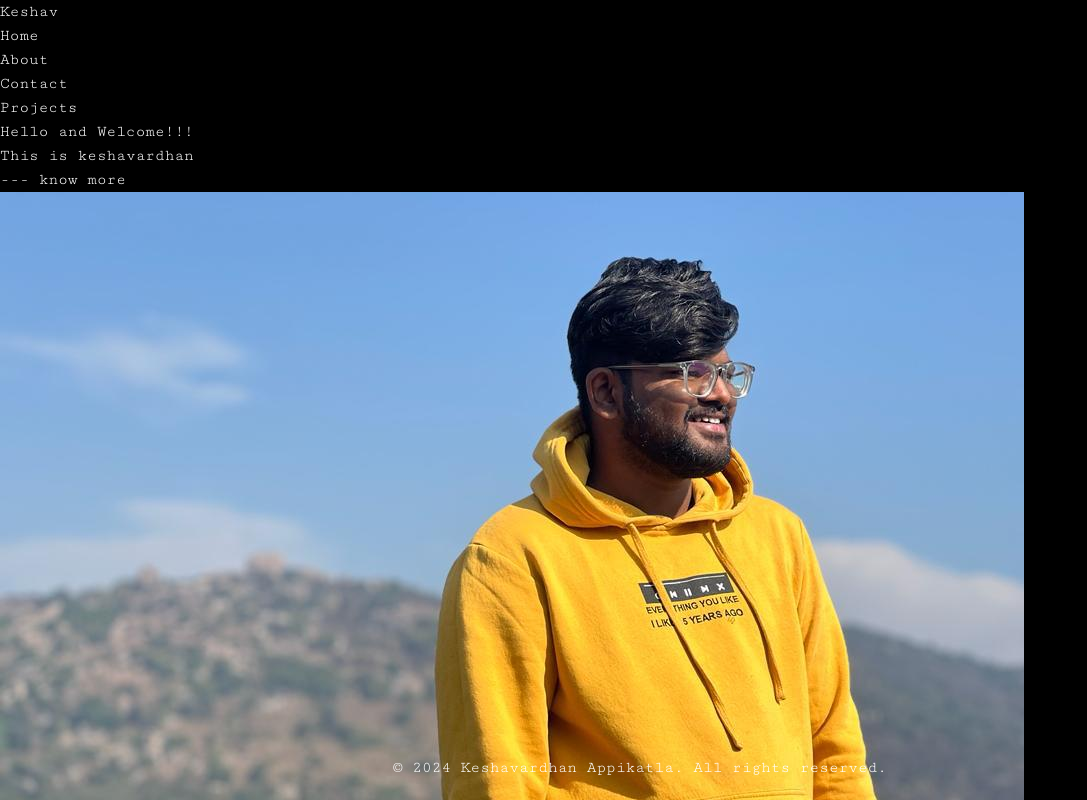
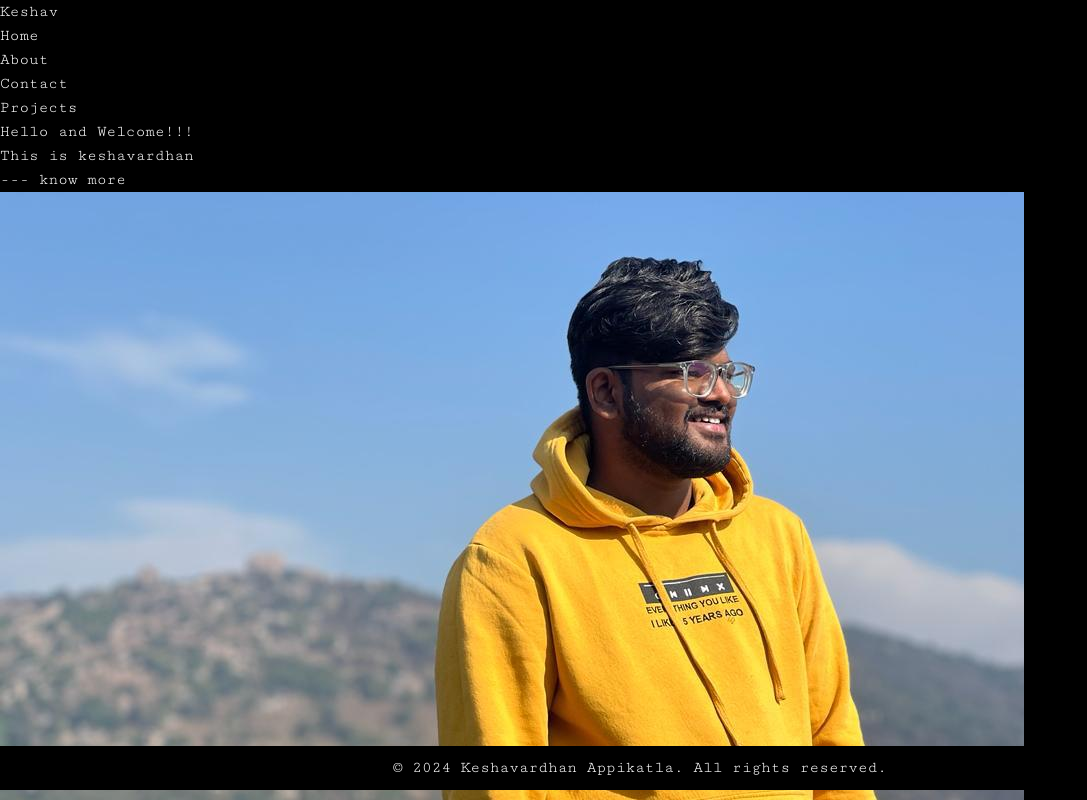
Before and after one commit to Applikatla/portfolio, a React (Vite) app: page / in a window 1280 px wide. Shown: the top 800 px of the page, without its empty margins (0-1087 px from the left). Built offline with nearby package versions, Linux system fonts and the light colour scheme.

Commit message:
Minor modifications

```diff
--- a/src/components/About.jsx
+++ b/src/components/About.jsx
@@ -77,7 +77,7 @@ export const About = () => {
           <button onClick={handleClick}>-- let's connect</button>
         </div>
       </section>
-      <section className="Skills">
+      <section className="Skills mb-28">
         <div className="text-center text-3xl mb-5">Skills</div>
         <div className="px-5 flex flex-wrap gap-5 justify-center">
           <div
--- a/src/components/Footer.jsx
+++ b/src/components/Footer.jsx
@@ -1,9 +1,9 @@
-import React from 'react'
+import React from 'react';
 
 export const Footer = () => {
   return (
-    <div className='text-center bg-black w-full z-10 bottom-0 shadow-lg footer'>
-        &copy; 2024 Keshavardhan Appikatla. All rights reserved.
+    <div className="text-center w-full z-10 fixed bottom-0 shadow-lg py-4 text-white footer" style={{ backgroundColor: '#000' }}>
+      &copy; 2024 Keshavardhan Appikatla. All rights reserved.
     </div>
-  )
-}
+  );
+};
--- a/src/components/Navbar.jsx
+++ b/src/components/Navbar.jsx
@@ -4,7 +4,7 @@ import { NavLink } from "react-router-dom";
 const Navbar = () => {
   return (
     <>
-      <div className="container bg-black mx-auto flex justify-between items-center px-20 py-5 fixed w-full z-10 top-0 shadow-lg">
+      <div className="nav bg-black mx-auto flex justify-between items-center px-20 py-5 fixed z-10 top-0 shadow-lg w-full">
         <span className="cursor-pointer">
           <span className="text-red-600 font-bold hover:underline decoration-red-600 cursor-pointer">
             K
--- a/src/index.css
+++ b/src/index.css
@@ -118,6 +118,8 @@ body {
   z-index: 10; /* Ensure it stays above other elements */
 }
 
+
+
 @tailwind base;
 @tailwind components;
 @tailwind utilities;
```
Also changed, not shown: 1 other file (tests, documents, lock files or other folders).
